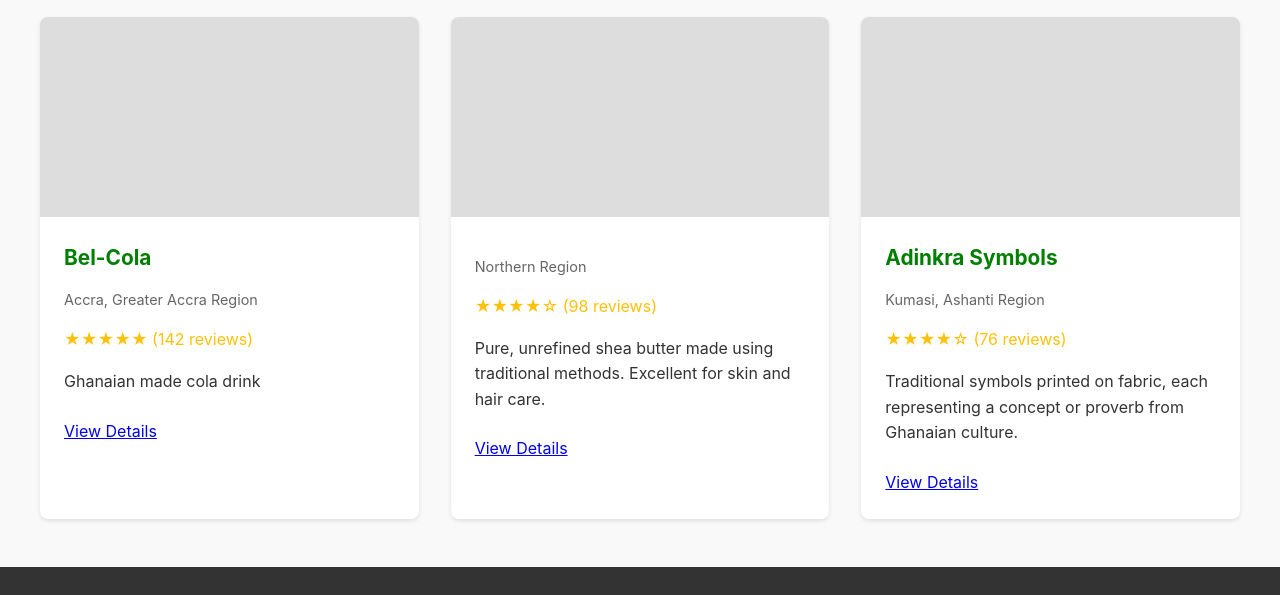
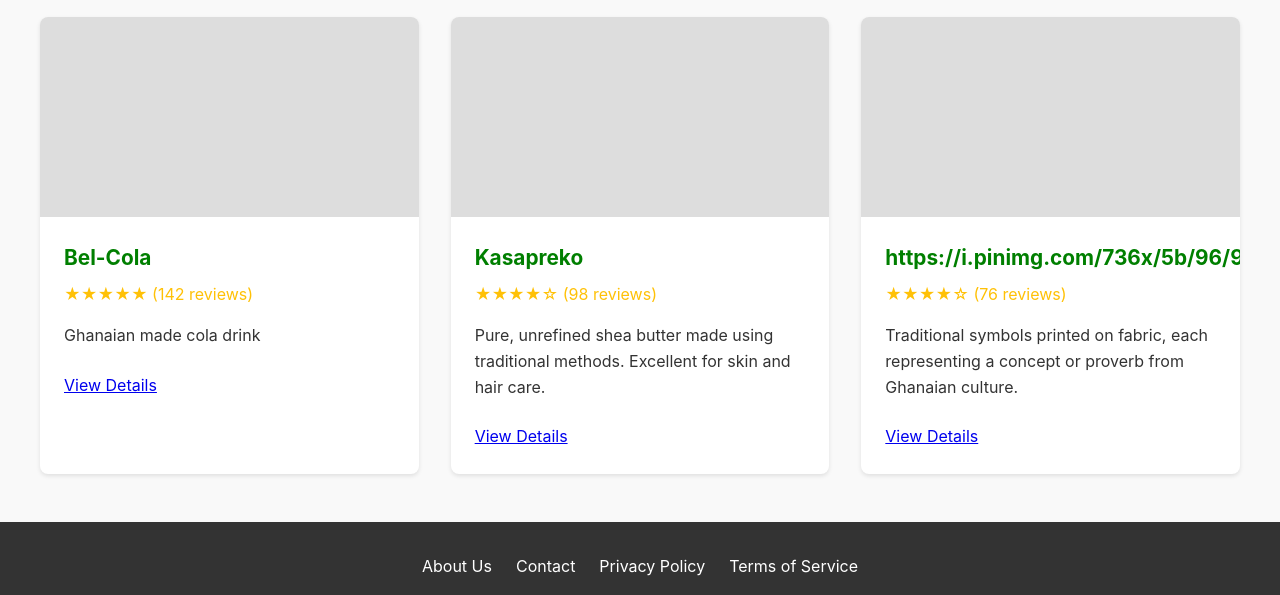
Before and after one commit to mrquarshie/Reviews, a plain HTML site: page products.html in a window 1280 px wide. Shown: the part 502-1097 px from the top of the page. Drawn offline with Linux system fonts and the light colour scheme.

Commit message:
Update products.html

```diff
--- a/products.html
+++ b/products.html
@@ -44,7 +44,7 @@
                     <div class="item-image" style="background-image: url('images/kente.jpg');"></div>
                     <div class="item-content">
                         <h3 class="item-title">Bel-Cola</h3>
-                        <p class="item-location">Accra, Greater Accra Region</p>
+
                         <div class="rating">★★★★★ (142 reviews)</div>
                         <p class="item-description">Ghanaian made cola drink</p>
                         <a href="product-detail.html" class="button">View Details</a>
@@ -54,8 +54,8 @@
                 <div class="item-card">
                     <div class="item-image" style="background-image: url('images/shea.jpg');"></div>
                     <div class="item-content">
-                        <h3 class="item-title"></h3>
-                        <p class="item-location">Northern Region</p>
+                        <h3 class="item-title">Kasapreko</h3>
+
                         <div class="rating">★★★★☆ (98 reviews)</div>
                         <p class="item-description">Pure, unrefined shea butter made using traditional methods. Excellent for skin and hair care.</p>
                         <a href="product-detail.html" class="button">View Details</a>
@@ -65,8 +65,8 @@
                 <div class="item-card">
                     <div class="item-image" style="background-image: url('images/adinkra.jpg');"></div>
                     <div class="item-content">
-                        <h3 class="item-title">Adinkra Symbols</h3>
-                        <p class="item-location">Kumasi, Ashanti Region</p>
+                        <h3 class="item-title">https://i.pinimg.com/736x/5b/96/9c/5b969c5cfd3fd79df415fbde74fcab1c.jpg</h3>
+
                         <div class="rating">★★★★☆ (76 reviews)</div>
                         <p class="item-description">Traditional symbols printed on fabric, each representing a concept or proverb from Ghanaian culture.</p>
                         <a href="product-detail.html" class="button">View Details</a>
```
